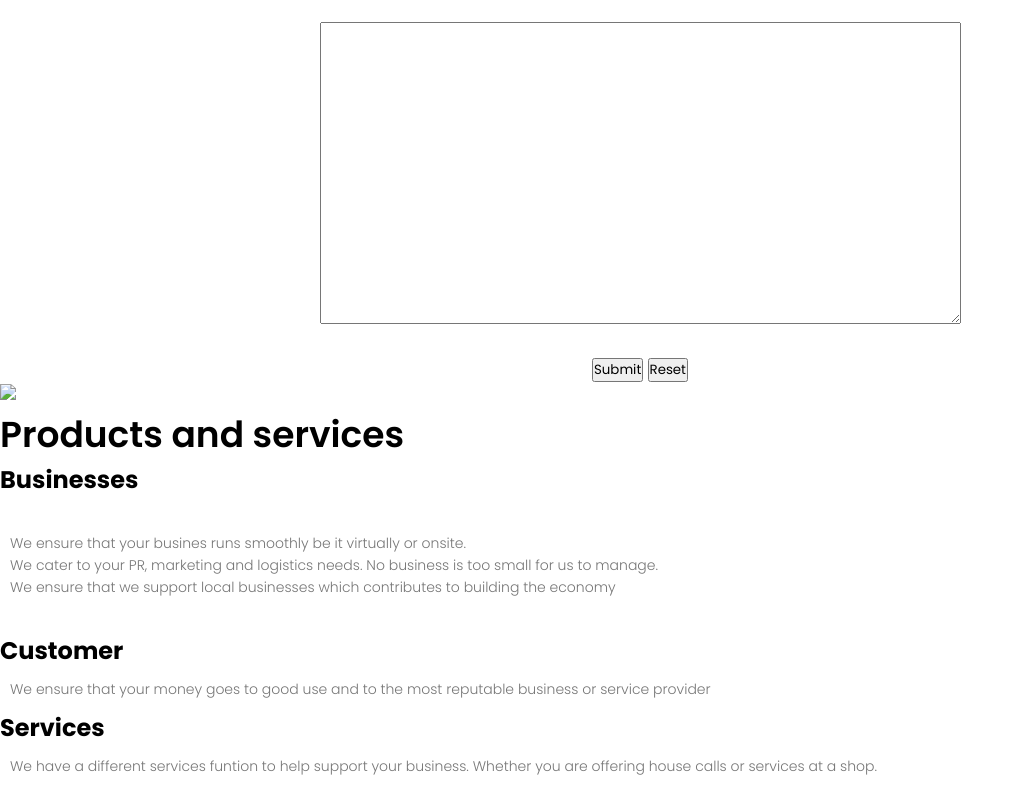
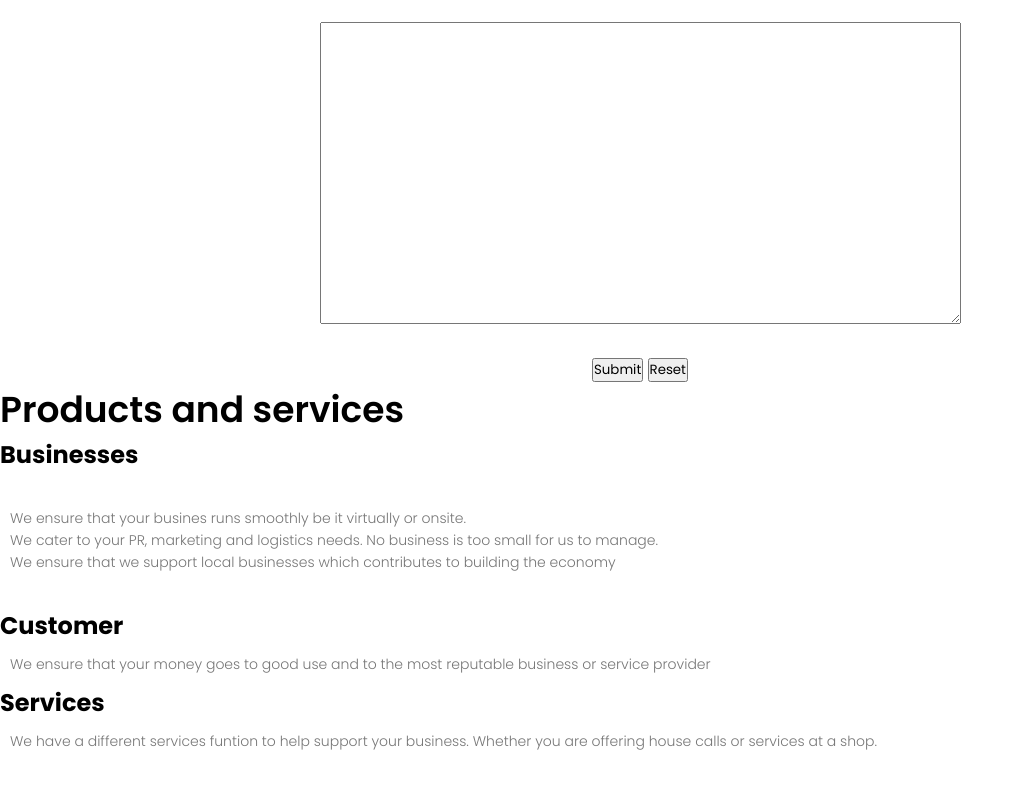
Before and after one commit to Xoliswa-Sitengile/TecHub-Hackathon, a plain HTML site: page index.html in a window 1280 px wide. Shown: the part 3759-4546 px from the top of the page, without its empty margins (0-1024 px from the left). After the commit the page ends 4521 px from the top, so only its background shows below. Drawn offline with Linux system fonts and the light colour scheme.

Commit message:
Update index.html

```diff
--- a/index.html
+++ b/index.html
@@ -156,7 +156,7 @@
     <!--Pictures-->
     <section class="illustrations">
         <div class="business-types"></div>
-        <img src="Services and examples.jpg" />
+       <!-- <img src="Services and examples.jpg" />-->
     </section>
 
     <div class="Products and services">
```
